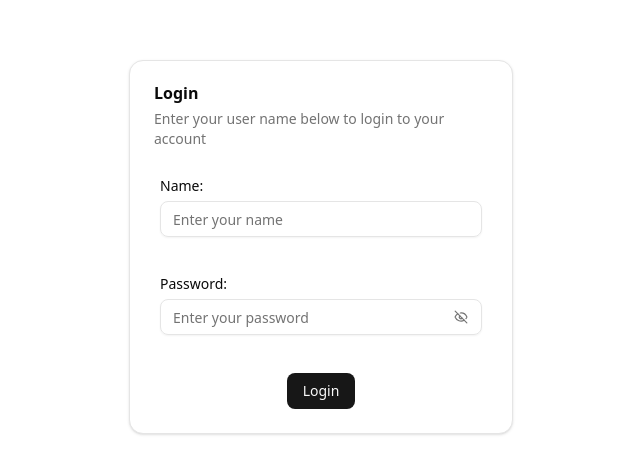
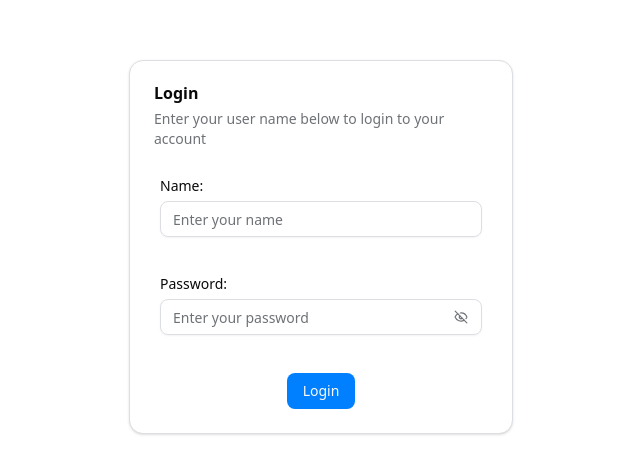
Before and after one commit to Jv1ctor/challenge-v3-vortex-FullStack, a React (Vite) app in the folder frontend/: page / in a window 1280 px wide. Shown: the part 153-626 px from the top of the page, without its empty margins (319-959 px from the left). Built offline with nearby package versions, Linux system fonts and the light colour scheme.

Commit message:
feat(style): add styled colors

```diff
--- a/frontend/src/index.css
+++ b/frontend/src/index.css
@@ -45,38 +45,66 @@
 }
 
 :root {
+  /* SHAPE */
   --radius: 0.625rem;
+
+  /* BASE */
   --background: oklch(1 0 0);
   --foreground: oklch(0.145 0 0);
+
+  /* SURFACES */
   --card: oklch(1 0 0);
   --card-foreground: oklch(0.145 0 0);
+
   --popover: oklch(1 0 0);
   --popover-foreground: oklch(0.145 0 0);
-  --primary: oklch(0.205 0 0);
+
+  /* BRAND / PRIMARY */
+  --primary: oklch(0.62 0.23 255); /* #1d6bf5 */
   --primary-foreground: oklch(0.985 0 0);
-  --secondary: oklch(0.97 0 0);
-  --secondary-foreground: oklch(0.205 0 0);
-  --muted: oklch(0.97 0 0);
-  --muted-foreground: oklch(0.556 0 0);
-  --accent: oklch(0.97 0 0);
-  --accent-foreground: oklch(0.205 0 0);
-  --destructive: oklch(0.577 0.245 27.325);
-  --border: oklch(0.922 0 0);
-  --input: oklch(0.922 0 0);
-  --ring: oklch(0.708 0 0);
-  --chart-1: oklch(0.646 0.222 41.116);
-  --chart-2: oklch(0.6 0.118 184.704);
-  --chart-3: oklch(0.398 0.07 227.392);
-  --chart-4: oklch(0.828 0.189 84.429);
-  --chart-5: oklch(0.769 0.188 70.08);
+
+  /* SECONDARY (neutro frio) */
+  --secondary: oklch(0.97 0.01 255);
+  --secondary-foreground: oklch(0.25 0.02 255);
+
+  /* MUTED */
+  --muted: oklch(0.96 0.005 255);
+  --muted-foreground: oklch(0.55 0.01 255);
+
+  /* ACCENT */
+  --accent: oklch(0.94 0.03 255);
+  --accent-foreground: oklch(0.28 0.05 255);
+
+  /* FEEDBACK */
+  --destructive: oklch(0.58 0.24 27);
+  --destructive-foreground: oklch(0.985 0 0);
+
+  /* BORDERS / INPUTS */
+  --border: oklch(0.9 0.005 255);
+  --input: oklch(0.9 0.005 255);
+
+  /* FOCUS */
+  --ring: oklch(0.7 0.18 255);
+
+  /* CHARTS (industriais, legíveis e não infantis) */
+  --chart-1: oklch(0.62 0.23 255); /* azul principal */
+  --chart-2: oklch(0.6 0.14 190); /* azul esverdeado */
+  --chart-3: oklch(0.52 0.1 230); /* azul profundo */
+  --chart-4: oklch(0.78 0.16 85); /* amarelo industrial */
+  --chart-5: oklch(0.65 0.18 30); /* laranja alerta */
+
+  /* SIDEBAR */
   --sidebar: oklch(0.985 0 0);
-  --sidebar-foreground: oklch(0.145 0 0);
-  --sidebar-primary: oklch(0.205 0 0);
+  --sidebar-foreground: oklch(0.18 0.01 255);
+
+  --sidebar-primary: oklch(0.62 0.23 255);
   --sidebar-primary-foreground: oklch(0.985 0 0);
-  --sidebar-accent: oklch(0.97 0 0);
-  --sidebar-accent-foreground: oklch(0.205 0 0);
-  --sidebar-border: oklch(0.922 0 0);
-  --sidebar-ring: oklch(0.708 0 0);
+
+  --sidebar-accent: oklch(0.94 0.03 255);
+  --sidebar-accent-foreground: oklch(0.28 0.05 255);
+
+  --sidebar-border: oklch(0.9 0.005 255);
+  --sidebar-ring: oklch(0.7 0.18 255);
 }
 
 .dark {
```
